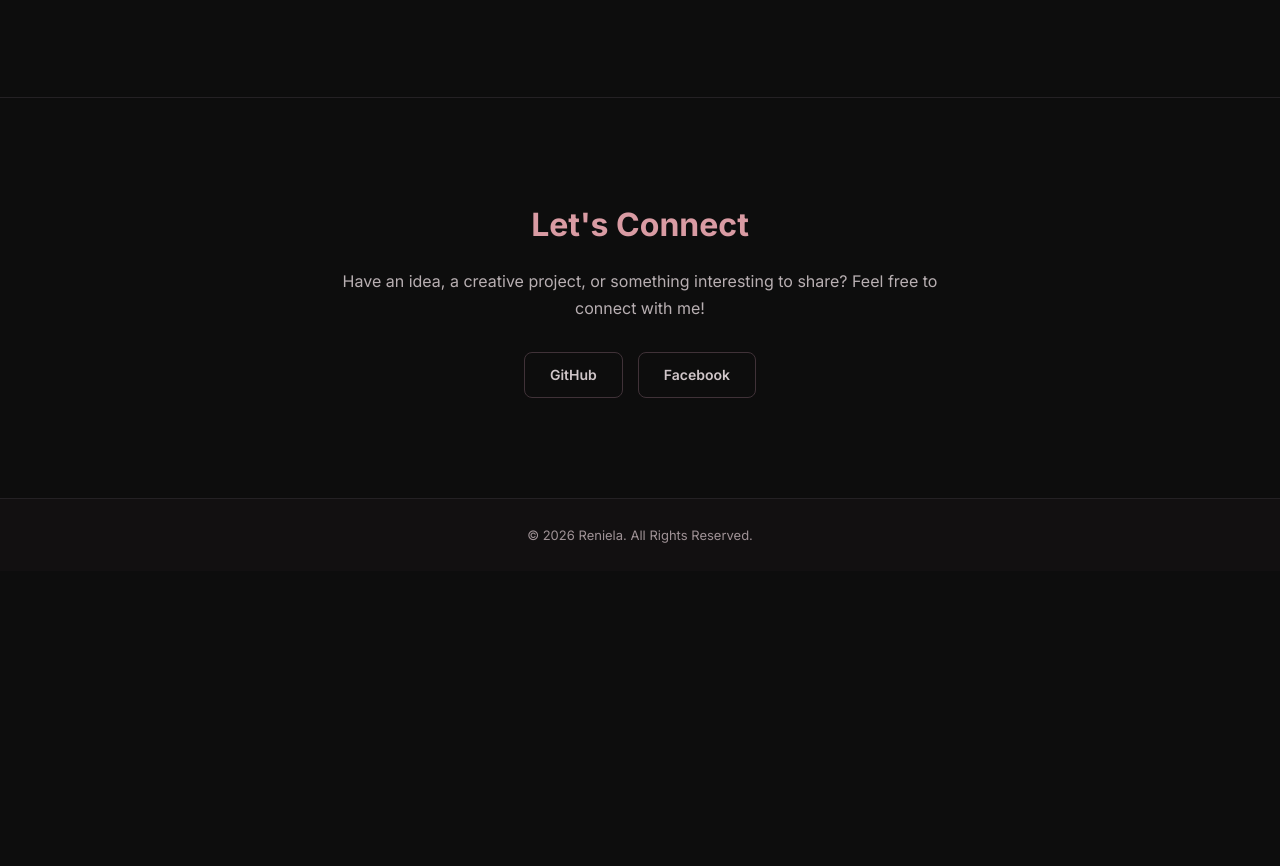
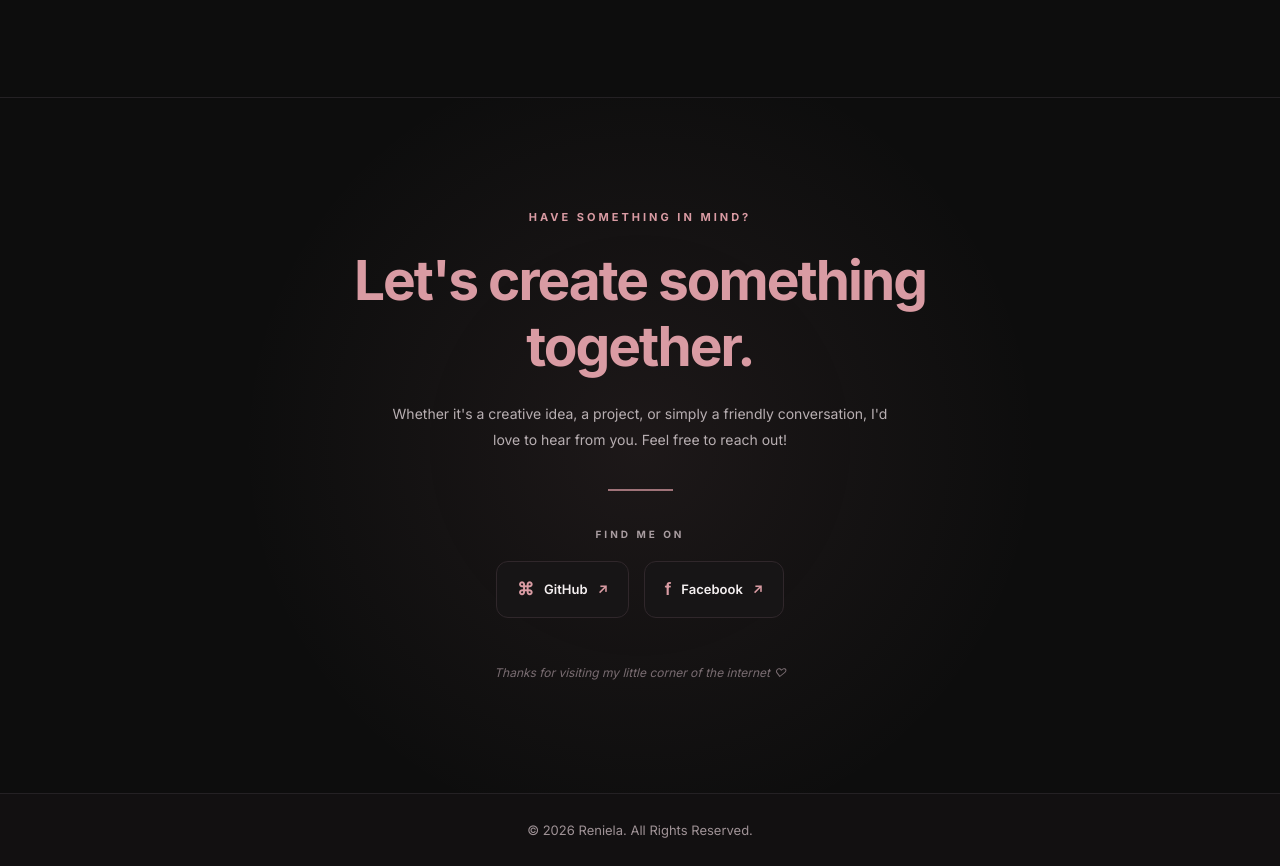
Before and after one commit to renielalayderos30-cloud/Project, a plain HTML site: page index.html in a window 1280 px wide. Shown: the part 3167-4033 px from the top of the page. Before the commit the page ends 3738 px from the top, so only its background shows below. Drawn offline with Linux system fonts and the light colour scheme.

Commit message:
Finalize contact section and portfolio styling

```diff
--- a/index.html
+++ b/index.html
@@ -291,24 +291,48 @@
 </section>
 
 
+
 <!-- Contact Section -->
 <section id="contact">
+
     <div class="contact-container">
 
-            <h2>Let's Connect</h2>
+        <p class="section-label">HAVE SOMETHING IN MIND?</p>
+
+        <h2>Let's create something <span>together.</span></h2>
 
         <p class="contact-description">
-                Have an idea, a creative project, or something
-                interesting to share? Feel free to connect with me!
+            Whether it's a creative idea, a project, or simply
+            a friendly conversation, I'd love to hear from you.
+            Feel free to reach out!
         </p>
 
+        <div class="contact-divider"></div>
+
+        <p class="contact-social-label">FIND ME ON</p>
+
         <div class="social-links">
-                <a href="https://github.com/" target="_blank" rel="noopener noreferrer">GitHub</a>
-                <a href="https://www.facebook.com/" target="_blank" rel="noopener noreferrer">Facebook</a>
+
+            <a href="https://github.com/" target="_blank"
+               rel="noopener noreferrer">
+                <span>⌘</span> GitHub <span class="social-arrow">↗</span>
+            </a>
+
+            <a href="https://www.facebook.com/" target="_blank"
+               rel="noopener noreferrer">
+                <span>f</span> Facebook <span class="social-arrow">↗</span>
+            </a>
+
         </div>
 
+        <p class="contact-note">
+            Thanks for visiting my little corner of the internet ♡
+        </p>
+
     </div>
+
 </section>
+
 
     <!-- Footer -->
     <footer>
--- a/style/styles.css
+++ b/style/styles.css
@@ -1036,3 +1036,140 @@ button:focus-visible {
         min-height: auto;
     }
 }
+
+/* =====================================
+   CONTACT SECTION - FINAL DESIGN
+===================================== */
+
+#contact {
+    position: relative;
+    overflow: hidden;
+    padding-top: 110px;
+    padding-bottom: 110px;
+    text-align: center;
+    background:
+        radial-gradient(
+            circle at 50% 50%,
+            rgba(217, 155, 163, 0.08),
+            transparent 55%
+        ),
+        #0d0d0d;
+}
+
+.contact-container {
+    max-width: 750px;
+    margin: 0 auto;
+}
+
+.contact-container .section-label {
+    margin-bottom: 20px;
+}
+
+.contact-container h2 {
+    max-width: 650px;
+    margin: 0 auto 22px;
+    font-size: clamp(35px, 5vw, 55px);
+    line-height: 1.2;
+    letter-spacing: -2px;
+}
+
+.contact-container h2 span {
+    color: #d99ba3;
+}
+
+.contact-description {
+    max-width: 520px;
+    margin: 0 auto;
+    color: #b8afb2;
+    font-size: 14px;
+    line-height: 1.9;
+}
+
+.contact-divider {
+    width: 65px;
+    height: 2px;
+    margin: 35px auto;
+    background: #d99ba3;
+    opacity: 0.7;
+}
+
+.contact-social-label {
+    margin-bottom: 18px;
+    color: #a99da1;
+    font-size: 10px;
+    font-weight: 700;
+    letter-spacing: 3px;
+}
+
+.social-links {
+    display: flex;
+    justify-content: center;
+    flex-wrap: wrap;
+    gap: 15px;
+}
+
+.social-links a {
+    display: flex;
+    align-items: center;
+    gap: 10px;
+    padding: 13px 20px;
+    background: #171516;
+    border: 1px solid #30272b;
+    border-radius: 12px;
+    color: #f5f0f1;
+    font-size: 13px;
+    font-weight: 600;
+    text-decoration: none;
+    transition: 0.3s ease;
+}
+
+.social-links a:hover {
+    color: #d99ba3;
+    border-color: #d99ba3;
+    background: #1d181a;
+    transform: translateY(-5px);
+}
+
+.social-links a > span:first-child {
+    color: #d99ba3;
+    font-size: 17px;
+}
+
+.social-arrow {
+    color: #d99ba3;
+    transition: transform 0.3s ease;
+}
+
+.social-links a:hover .social-arrow {
+    transform: translate(3px, -3px);
+}
+
+.contact-note {
+    margin-top: 45px;
+    color: #796c71;
+    font-size: 12px;
+    font-style: italic;
+}
+
+/* CONTACT MOBILE */
+
+@media (max-width: 600px) {
+    #contact {
+        padding-top: 80px;
+        padding-bottom: 80px;
+    }
+
+    .contact-container h2 {
+        letter-spacing: -1px;
+    }
+
+    .social-links {
+        flex-direction: column;
+        align-items: center;
+    }
+
+    .social-links a {
+        width: 200px;
+        justify-content: space-between;
+    }
+}
```
Lines whose indentation alone changed are shown as unchanged.
